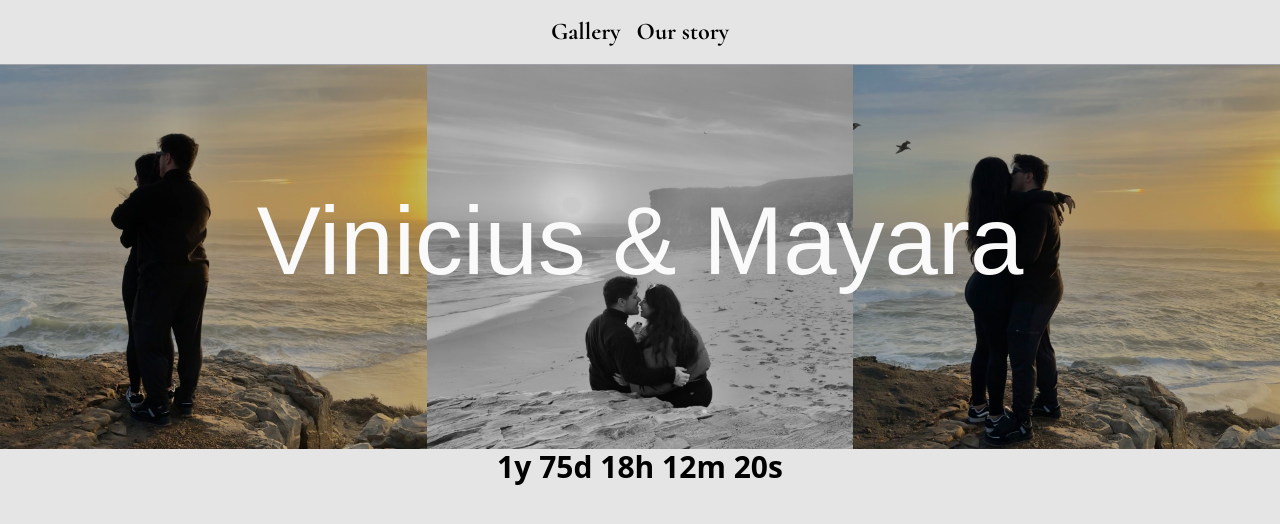
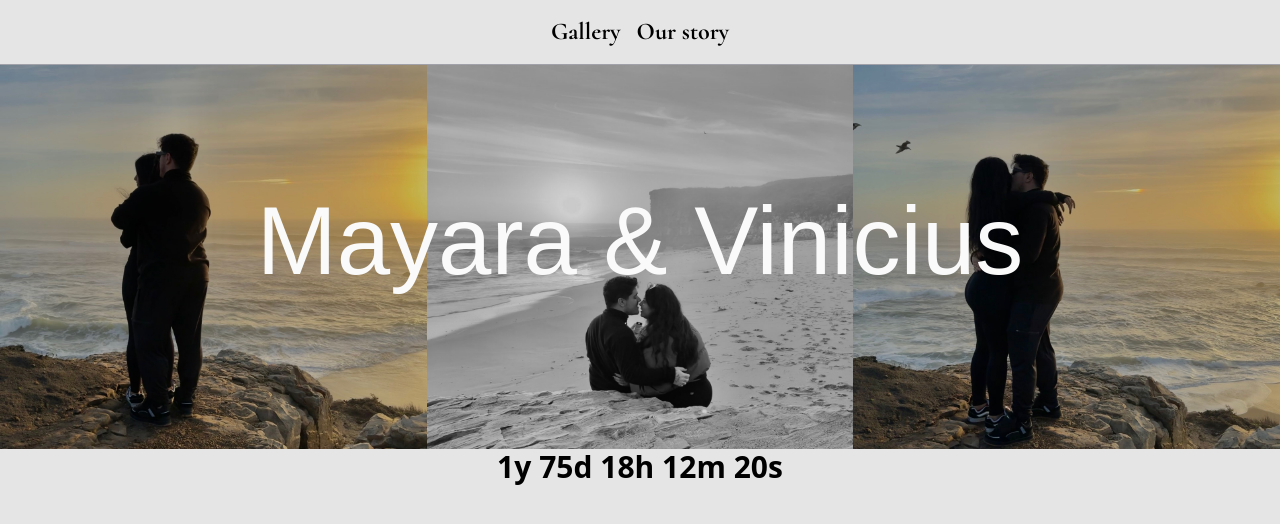
Before and after one commit to v-motta/love-app, a Next.js app: page / in a window 1280 px wide. Shown: the top 524 px of the page. Built offline with nearby package versions, Linux system fonts and the light colour scheme; a web font is replaced by a local one.

Commit message:
fix: swap names

```diff
--- a/src/app/page.tsx
+++ b/src/app/(home)/page.tsx
@@ -10,9 +10,9 @@ import {
 import Image from 'next/image'
 import Link from 'next/link'
 import { useEffect, useState } from 'react'
-import meAndHer1 from '../../public/me-n-her-1.jpg'
-import meAndHer2 from '../../public/me-n-her-2.jpg'
-import meAndHer3 from '../../public/me-n-her-3.jpg'
+import meAndHer1 from '../../../public/me-n-her-1.jpg'
+import meAndHer2 from '../../../public/me-n-her-2.jpg'
+import meAndHer3 from '../../../public/me-n-her-3.jpg'
 
 export default function Home() {
   const [timeTogether, setTimeTogether] = useState('')
@@ -68,7 +68,7 @@ export default function Home() {
           />
         </div>
         <span className="absolute text-zinc-50 -translate-x-1/2 top-1/3 left-1/2 text-3xl md:text-5xl text-nowrap lg:text-6xl xl:text-8xl font-monsieurLaDoulaise">
-          Vinicius & Mayara
+          Mayara & Vinicius
         </span>
       </div>
 
```
